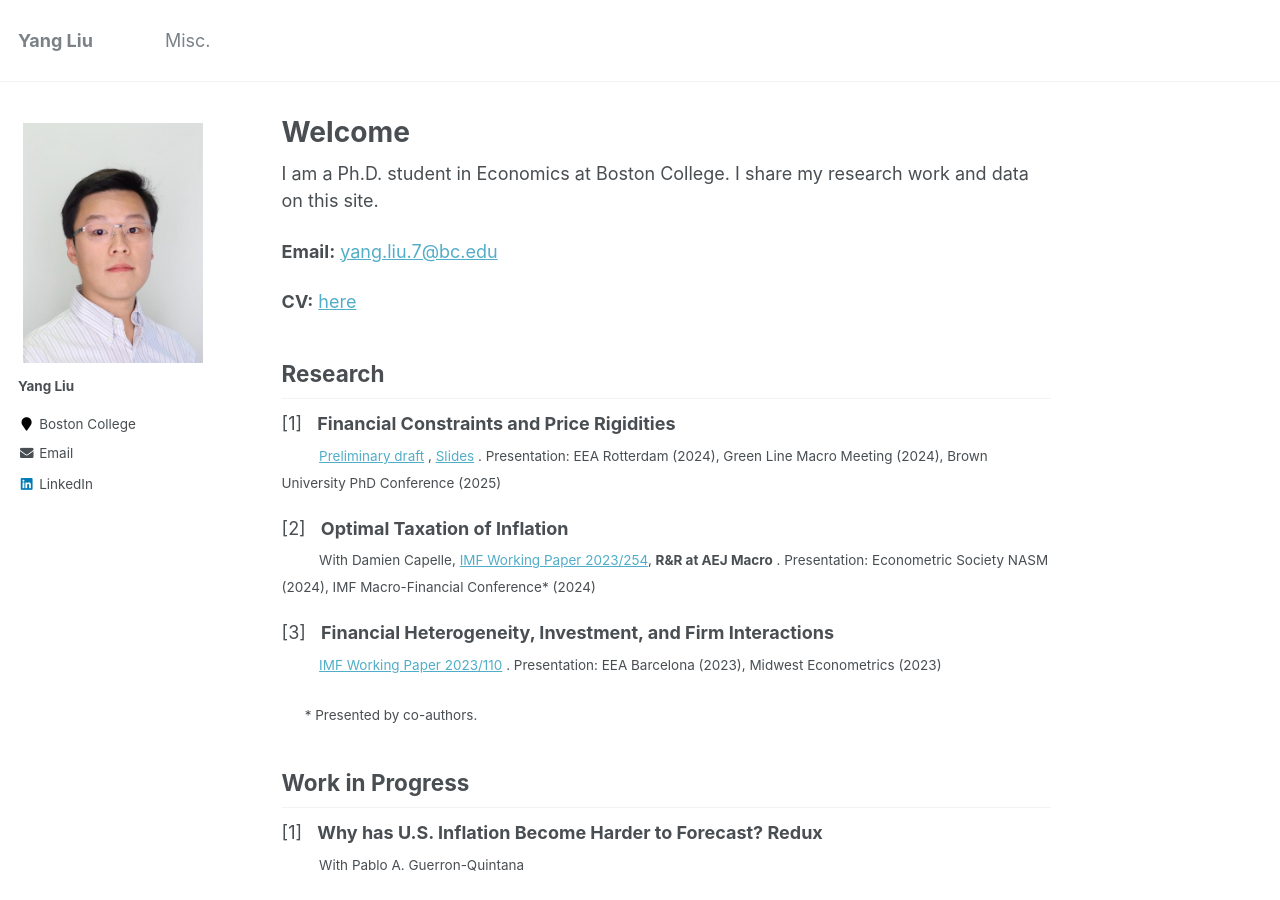
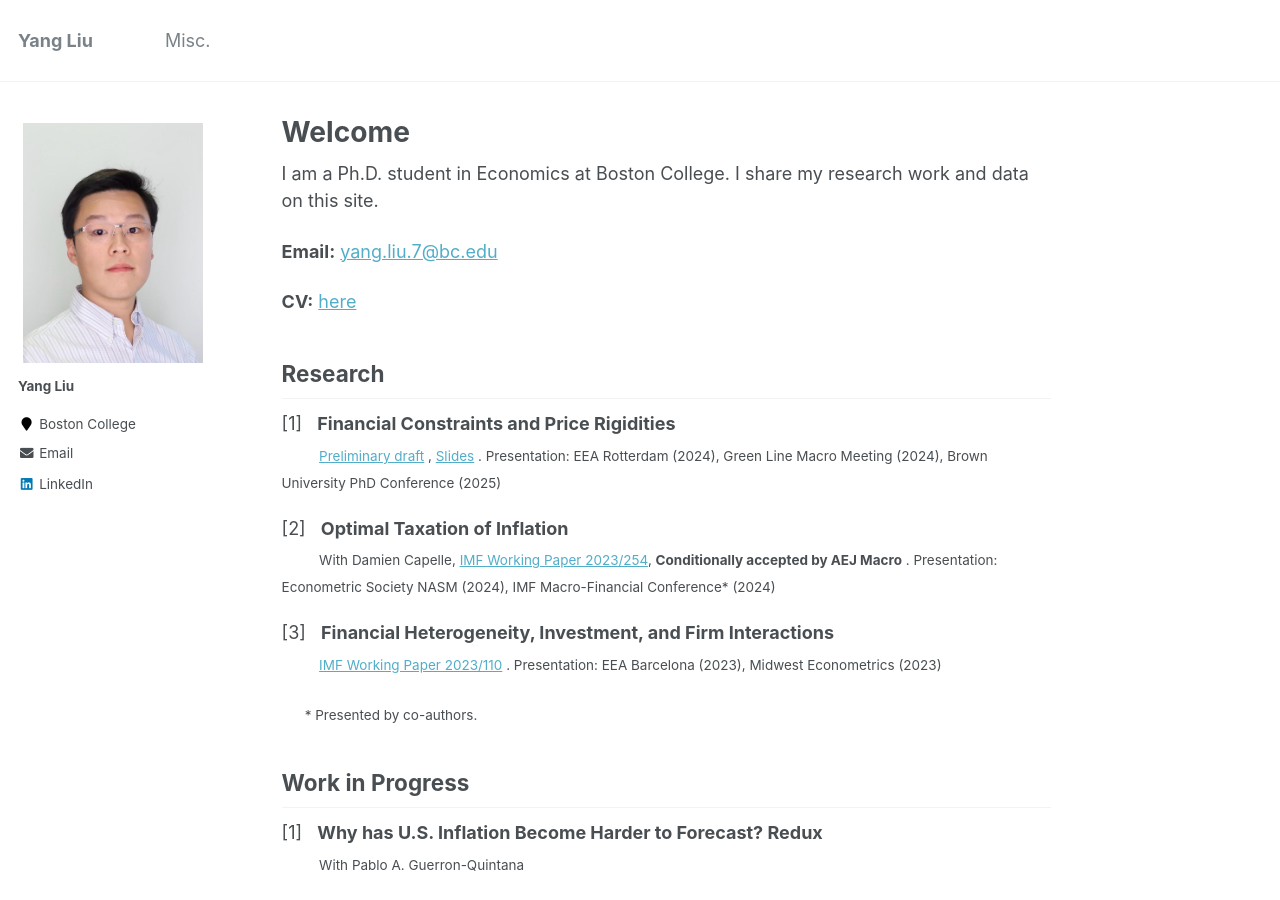
Before and after one commit to yangliu-95/yangliu-95.github.io, a Jekyll site: the page built from _pages/home.md, in a window 1280 px wide and 900 px high. Built offline with Jekyll 4.4.1, drawn with Linux system fonts in a browser that asks for light colours.

Commit message:
Update home.md

```diff
--- a/_pages/home.md
+++ b/_pages/home.md
@@ -20,7 +20,7 @@ I am a Ph.D. student in Economics at Boston College. I share my research work an
 <sub> &emsp;&emsp;&ensp; [Preliminary draft](files/Finance_Inflation_apr2025.pdf) , [Slides](files/Finance_Inflation_Slides_apr2025.pdf) . Presentation: EEA Rotterdam (2024), Green Line Macro Meeting (2024), Brown University PhD Conference (2025) </sub>
 
 [2] &nbsp; **Optimal Taxation of Inflation**  <br>
-<sub> &emsp;&emsp;&ensp;  With Damien Capelle,  [IMF Working Paper 2023/254](https://www.imf.org/en/Publications/WP/Issues/2023/12/08/Optimal-Taxation-of-Inflation-542215), **R&R at AEJ Macro** . Presentation: Econometric Society NASM (2024), IMF Macro-Financial Conference* (2024) </sub>
+<sub> &emsp;&emsp;&ensp;  With Damien Capelle,  [IMF Working Paper 2023/254](https://www.imf.org/en/Publications/WP/Issues/2023/12/08/Optimal-Taxation-of-Inflation-542215), **Conditionally accepted by AEJ Macro** . Presentation: Econometric Society NASM (2024), IMF Macro-Financial Conference* (2024) </sub>
 
 [3] &nbsp; **Financial Heterogeneity, Investment, and Firm Interactions**  <br>
 <sub> &emsp;&emsp;&ensp;  [IMF Working Paper 2023/110](https://www.imf.org/en/Publications/WP/Issues/2023/05/26/Financial-Heterogeneity-Investment-and-Firm-Interactions-533844) . Presentation: EEA Barcelona (2023), Midwest Econometrics (2023) </sub>
```
